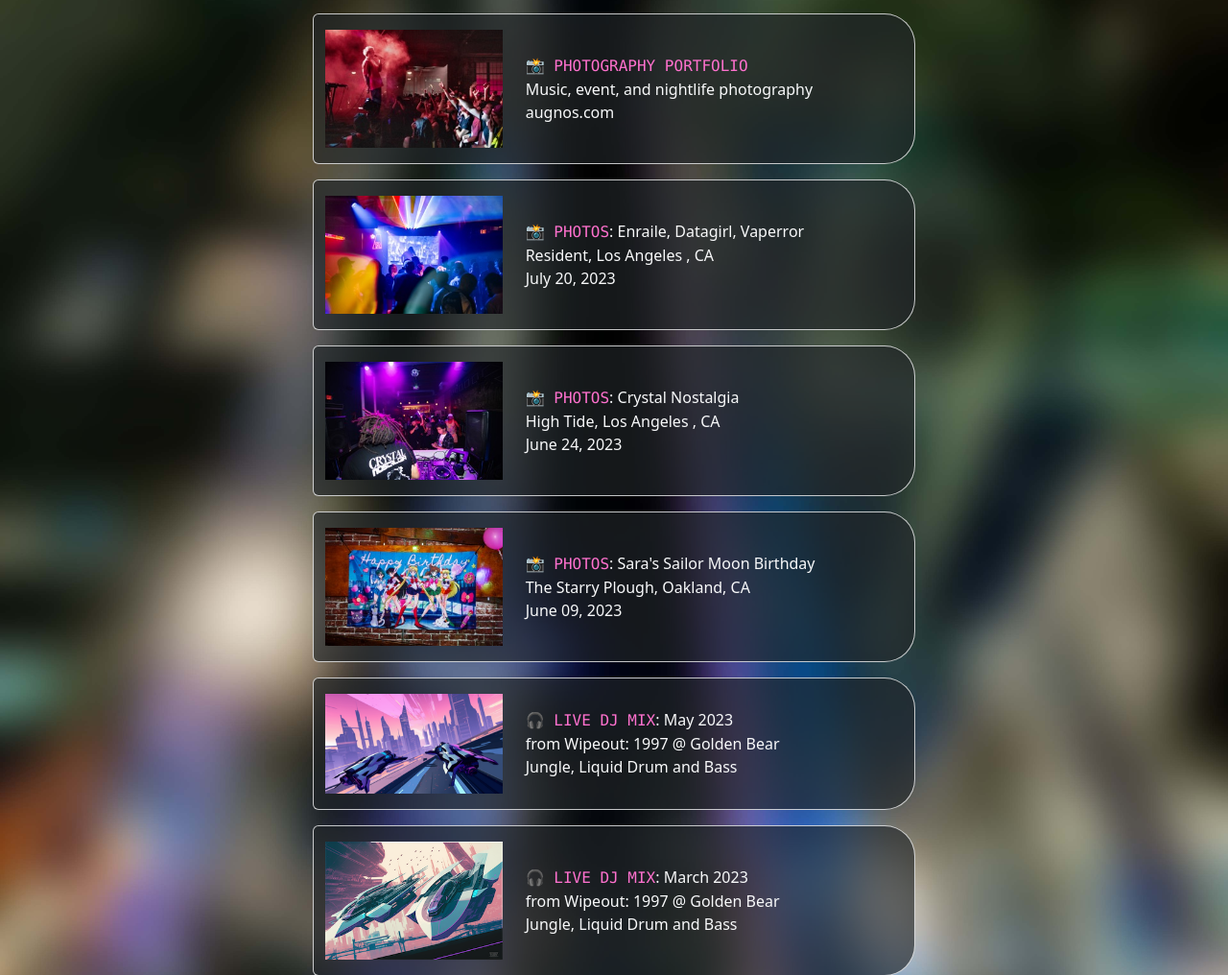
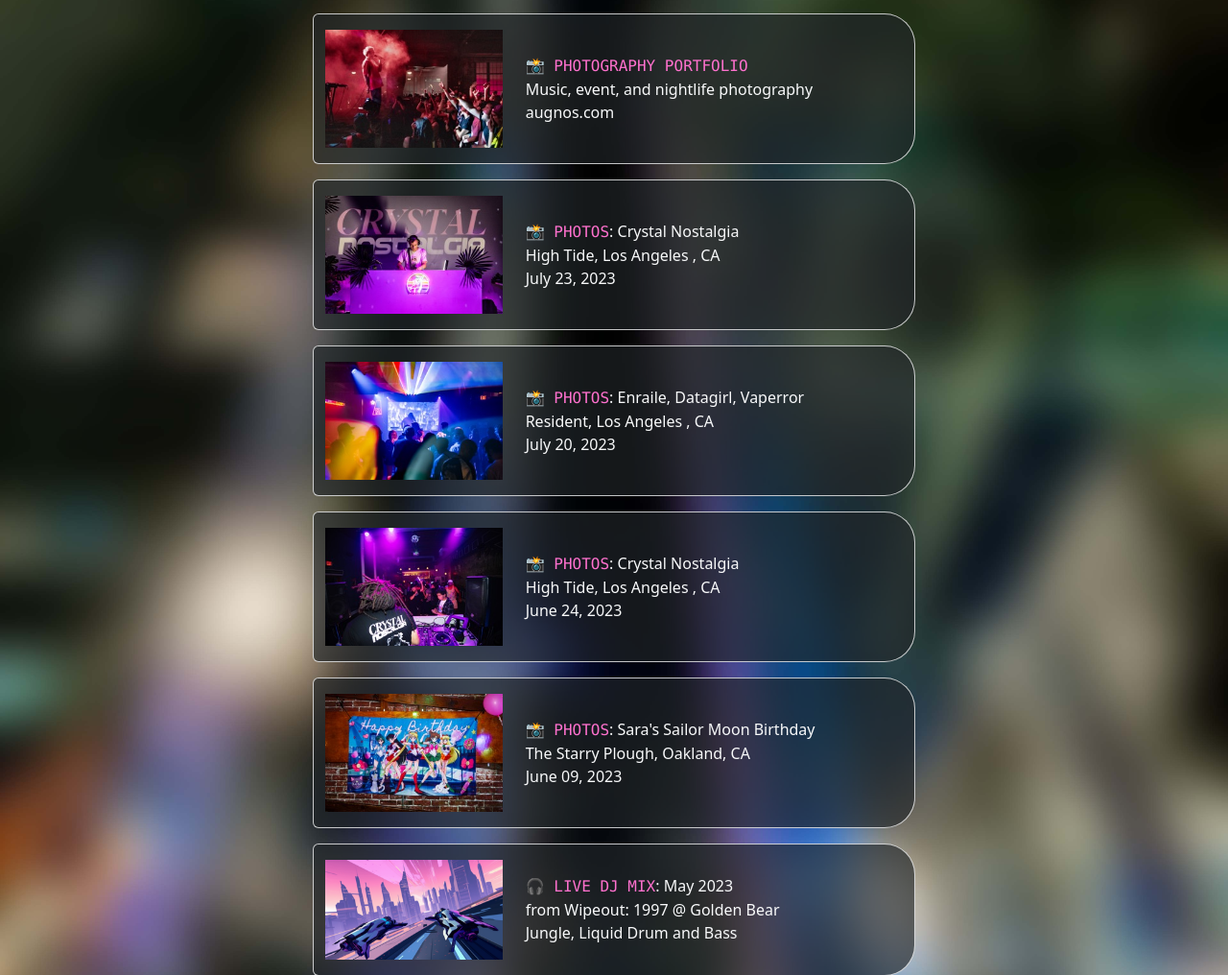
Before and after one commit to Augnos/augnos_linktree, a Flask app: page / in a window 1280 px wide. Shown: the part 690-1706 px from the top of the page at 96% size. Run offline with Flask 3, Linux system fonts and the light colour scheme.

Commit message:
added CN july pics

```diff
--- a/flask_app/templates/_links.html
+++ b/flask_app/templates/_links.html
@@ -39,6 +39,16 @@
     "https://augnos.com",
     "images/george.jpg",
     "george clanton in front of an audience at electronicon 3"
+)}}
+
+<!-- Crystal Nostalgia, 06/24/23 -->
+{{ macros.link(
+    "📸 PHOTOS", ": Crystal Nostalgia",
+    "High Tide, Los Angeles , CA",
+    "July 23, 2023",
+    "https://drive.google.com/open?id=1uvtBKQYynYYTUyFrDzaUVKC1DzMjxA_6&usp=drive_fs",
+    "images/crystal_nostalgia2.jpg",
+    "AHBL djing and standing in front of the crystal nostalgia wall light logo"
 )}}
 
 <!-- Enraile, Datagirl, Vaperror, 07/20/23 -->
```
Also changed, not shown: flask_app/static/images/crystal_nostalgia2.jpg (added).
